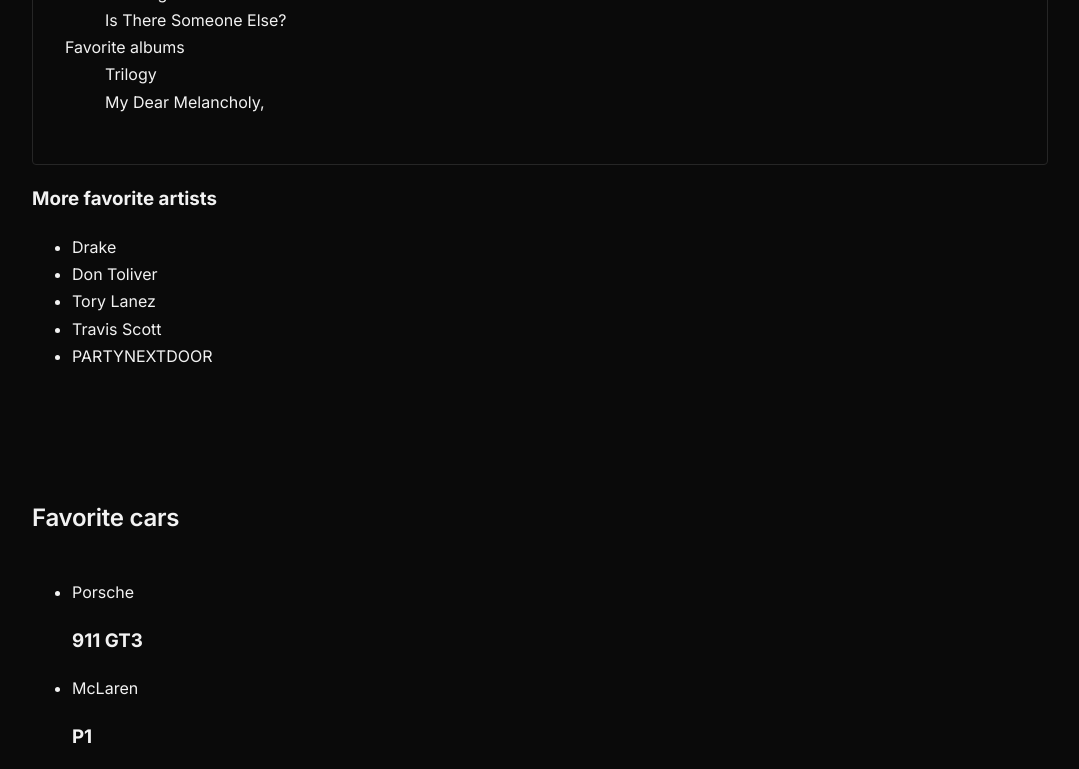
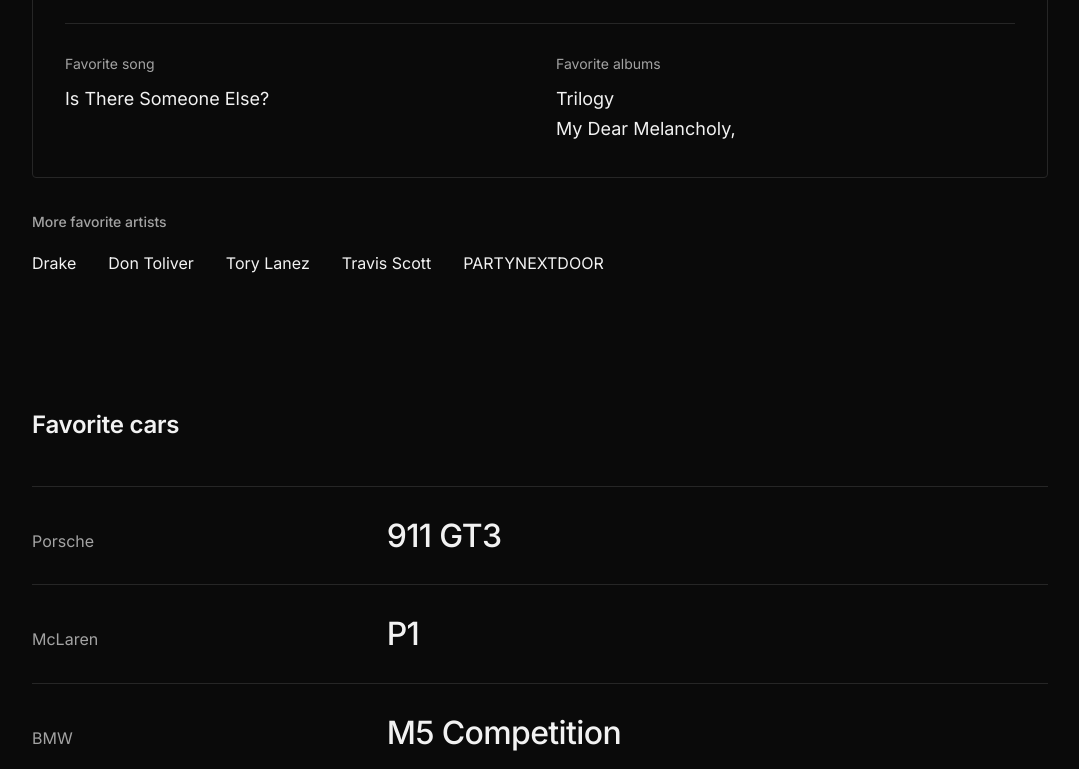
Before and after one commit to srb68/srb68.github.io, a plain HTML site: page personal.html in a window 1280 px wide. Shown: the part 580-1349 px from the top of the page, without its empty margins (100-1179 px from the left). Drawn offline with Linux system fonts and the light colour scheme.

Commit message:
Add files via upload

```diff
--- a/css/style.css
+++ b/css/style.css
@@ -426,6 +426,65 @@
   font-size: 0.95rem;
 }
 
+/* ── Personal ── */
+.personal-page .personal-label,
+.personal-details dt {
+  color: var(--text-secondary);
+  font-size: 0.875rem;
+  margin: 0 0 0.5rem;
+}
+.personal-page .personal-artist {
+  font-size: clamp(2rem, 5vw, 3.5rem);
+  line-height: 1.15;
+  letter-spacing: -0.025em;
+  margin-bottom: 2.5rem;
+}
+.personal-details {
+  display: grid;
+  grid-template-columns: repeat(2, minmax(0, 1fr));
+  gap: 2rem;
+  border-top: 1px solid var(--border);
+  padding-top: 1.75rem;
+  margin: 0;
+}
+.personal-details dd {
+  font-size: 1.125rem;
+  margin: 0;
+}
+.personal-more { margin-top: 2rem; }
+.personal-more h3 {
+  color: var(--text-secondary);
+  font-size: 0.875rem;
+  font-weight: 500;
+  margin: 0 0 1rem;
+}
+.personal-artists {
+  display: flex;
+  flex-wrap: wrap;
+  gap: 0.75rem 2rem;
+  list-style: none;
+  padding: 0;
+  margin: 0;
+}
+.personal-cars { list-style: none; padding: 0; margin: 0; }
+.personal-cars li {
+  display: grid;
+  grid-template-columns: minmax(0, 1fr) minmax(0, 2fr);
+  align-items: baseline;
+  gap: 1.5rem;
+  padding: 1.75rem 0;
+  border-top: 1px solid var(--border);
+}
+.personal-cars li:last-child { border-bottom: 1px solid var(--border); }
+.personal-cars span { color: var(--text-secondary); font-size: 1rem; }
+.personal-cars h3 {
+  font-size: clamp(1.25rem, 3vw, 2rem);
+  font-weight: 500;
+  line-height: 1.3;
+  letter-spacing: -0.02em;
+  margin: 0;
+}
+
 /* ── Contact ── */
 .contact-row {
   display: flex;
@@ -512,6 +571,8 @@
   .card-grid, .card-grid-3 { grid-template-columns: 1fr; }
   .card-grid .span-2 { grid-column: span 1; }
   .skill-groups { grid-template-columns: 1fr; gap: 1.5rem; }
+  .personal-details { grid-template-columns: 1fr; }
+  .personal-cars li { grid-template-columns: 1fr; gap: 0.4rem; }
 
   .timeline-item {
     grid-template-columns: 1fr;
```
